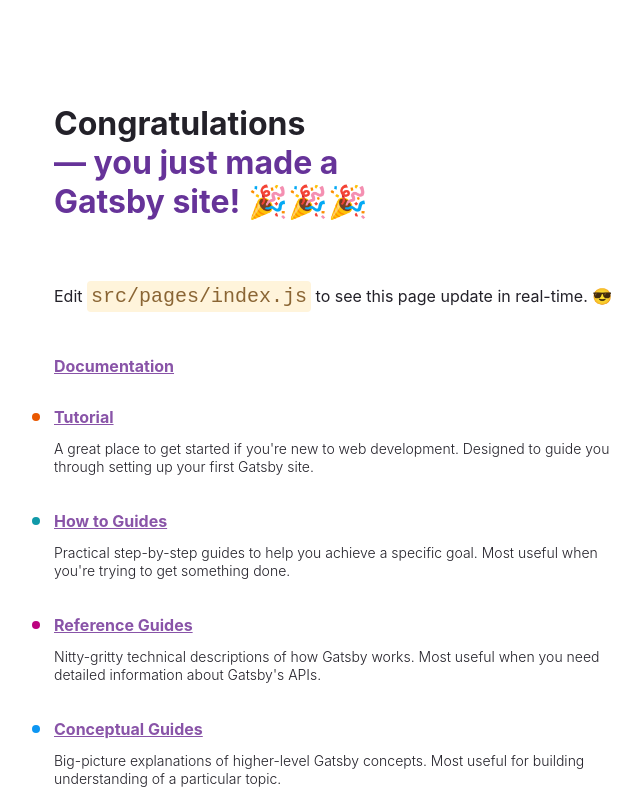
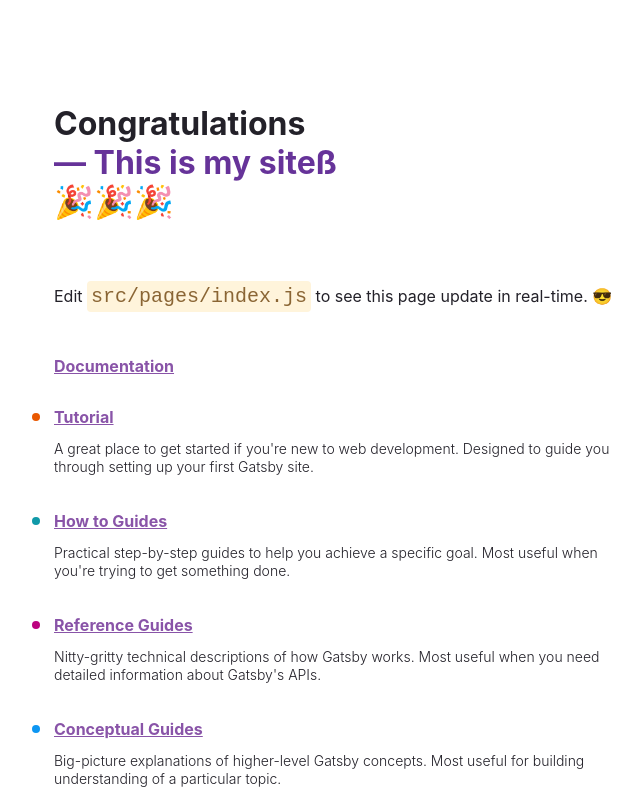
Before and after one commit to frisco3rd/programmed-monolouge, a Gatsby site: page / in a window 1280 px wide. Shown: the top 800 px of the page, without its empty margins (50-692 px from the left). Built offline with nearby package versions, Linux system fonts and the light colour scheme; Gatsby itself is replaced by a stand-in of ours.

Commit message:
seeing if changes reflect

```diff
--- a/src/pages/index.js
+++ b/src/pages/index.js
@@ -129,7 +129,7 @@ const IndexPage = () => {
       <h1 style={headingStyles}>
         Congratulations
         <br />
-        <span style={headingAccentStyles}>— you just made a Gatsby site! 🎉🎉🎉</span>
+        <span style={headingAccentStyles}>— This is my siteß 🎉🎉🎉</span>
       </h1>
       <p style={paragraphStyles}>
         Edit <code style={codeStyles}>src/pages/index.js</code> to see this page
```
